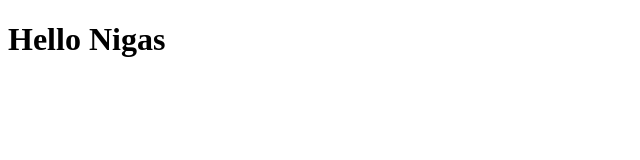
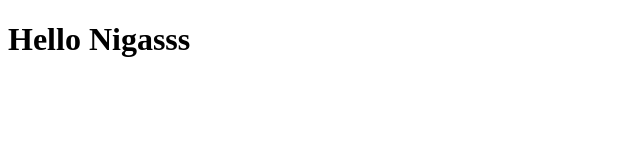
Before and after one commit to hisadi/repository-github-test, a plain HTML site: page index.html in a window 1280 px wide. Shown: the full height of the page, 0-640 px from the left. Drawn offline with Linux system fonts and the light colour scheme.

Commit message:
mengubah untuk merger

```diff
--- a/index.html
+++ b/index.html
@@ -12,7 +12,7 @@
     </style>
 </head>
 <body>
-    <h1>Hello Nigas</h1>
+    <h1>Hello Nigasss</h1>
 
     <script src="script.js"></script>
 </body>
```
